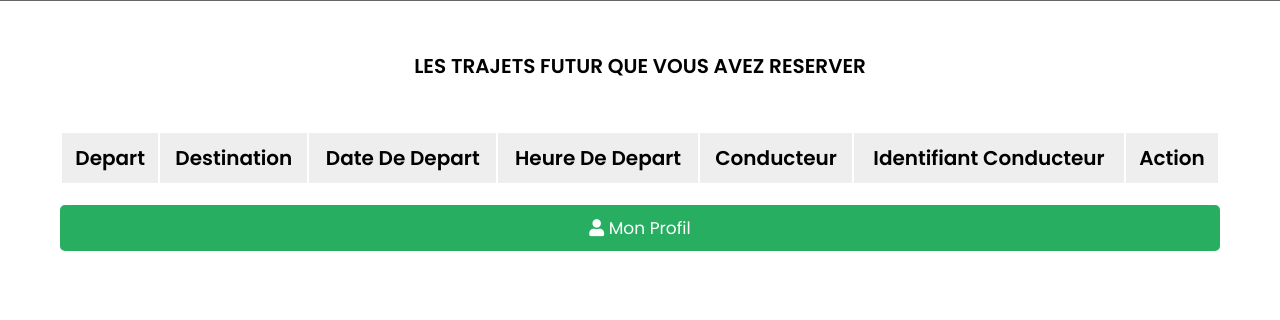
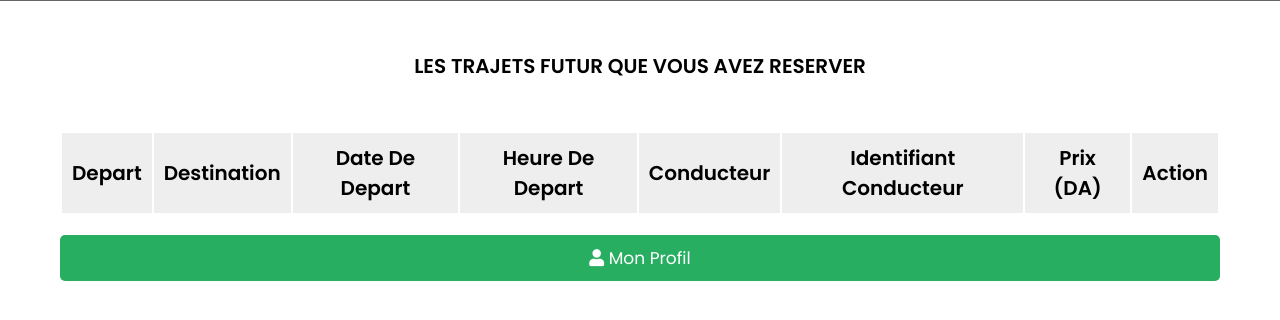
Before and after one commit to hlydia05/covoiturage, a PHP site: page /user_fct/consult_resev_avenir.php in a window 1280 px wide. Shown: the part 86-406 px from the top of the page. Run offline with PHP 8.4, Linux system fonts and the light colour scheme; data that the repository does not hold is empty.

Commit message:
Update consult_resev_avenir.php

```diff
--- a/user_fct/consult_resev_avenir.php
+++ b/user_fct/consult_resev_avenir.php
@@ -115,11 +115,16 @@ if(isset($_SESSION['email'])){
             <th>heure de depart</th>
             <th>conducteur</th>
             <th>identifiant conducteur</th>
+            <th>prix (DA)</th>
             <th>action</th>
 
          </tr>
          </thead>
-         <?php  while($row = mysqli_fetch_assoc($result_reserv)){ ?>
+         <?php  while($row = mysqli_fetch_assoc($result_reserv)){
+             $select_PRIX = "SELECT * FROM trajet WHERE id_trajet='" . $row['trajet'] . "'";
+             $result_PRIX = mysqli_query($conn, $select_PRIX);
+             $row_prix = mysqli_fetch_assoc($result_PRIX);
+              ?>
          <tr>
                  <td> <?php echo  $row['depart'] ; ?></td>
                  <td> <?php echo  $row['destination'] ; ?></td>
@@ -127,6 +132,7 @@ if(isset($_SESSION['email'])){
                  <td> <?php echo  $row['heure_dep'] ; ?> </td>
                  <td> <?php echo  $row['nom_cond'] ; ?> </td>
                  <td> <?php echo  $row['conducteur'] ; ?> </td>
+                 <td> <?php echo  $row_prix['prix'] ; ?> </td>
             <td>
 
               <a href="consult_reserv.php?delete=<?php echo $row['id_reservation']; ?>" class="btn"> <i class="fas fa-trash"></i> annuller la reservation</a>
```
